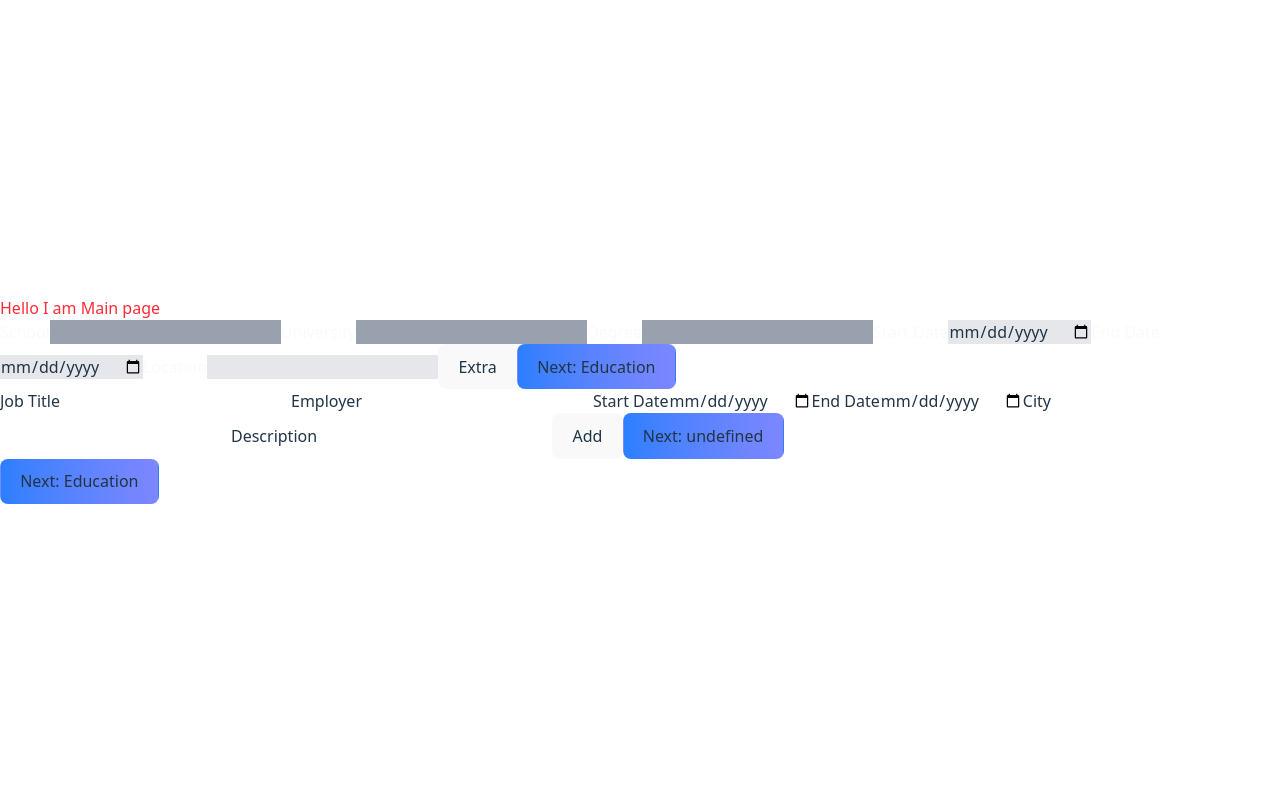
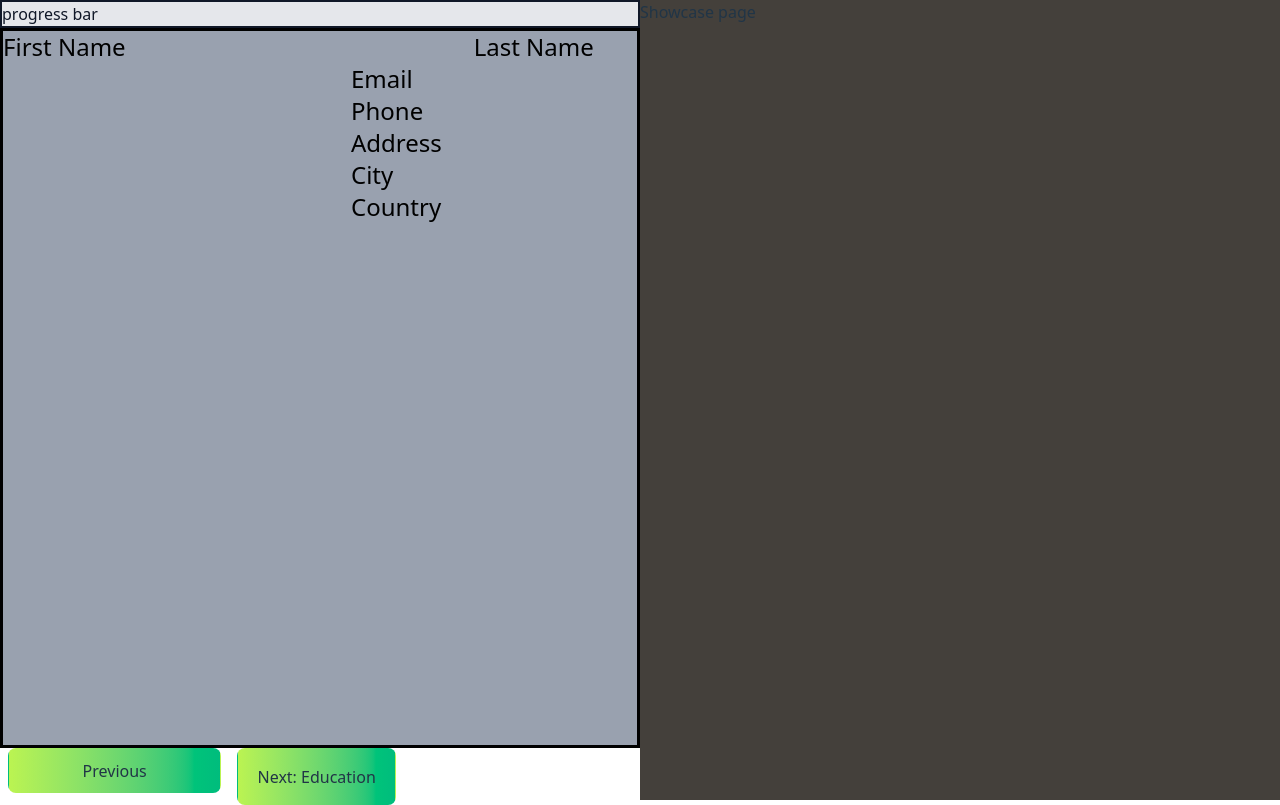
Before and after one commit to rohitjames77/proto_projects, a React (Vite) app: page / in a window 1280 px wide. Both pictures are taken after a click on the button "Let's Get Started". Built offline with nearby package versions, Linux system fonts and the light colour scheme.

Commit message:
Fix all form's toggle logic and rendering issue

```diff
--- a/src/changeForm.jsx
+++ b/src/changeForm.jsx
@@ -1,48 +1,37 @@
 export default function FormForwardButton({ idArr, formId, setFormId }) {
   const handleOnClick = function () {
-    setFormId(formId + 1);
+    setFormId((formId) => formId + 1);
+
+    console.log("after click: " + formId);
+    console.log(typeof formId);
   };
+  console.log("before click: " + formId);
+
    const buttonPlaceholder = idArr[formId];
   const handlePrevOnClick = function () {
-    setFormId(formId - 1);
+    setFormId((formId) => formId - 1);
   };
 
-  if (formId >= 1) {
+
   return (
-      <>
-        <button id="prevForm" className="" onClick={handlePrevOnClick}>
-          {"Back"}{" "}
-        </button>
+    <div
+      className="w-full h-full flex flex-row gap-4"
+      id="form-forward-container "
+    >
+      <button
+        id="prevForm"
+        className="bg-gradient-to-r from-lime-300 to-emerald-500 w-1/3 h-auto ml-2 mb-3"
+        onClick={handlePrevOnClick}
+      disabled ={formId<1}
+      >Previous</button>
       <button
         id="formForwardButton"
-          className="bg-gradient-to-r from-blue-500 to-indigo-400 hover:bg-violet-600 focus:outline-2 focus:outline-offset-2 focus:outline-violet-500 active:bg-violet-700 "
+        className="bg-gradient-to-r from-lime-300 to-emerald-500 focus:outline-2 focus:outline-offset-2 focus:outline-violet-500 active:bg-violet-700 "
         onClick={handleOnClick}
-          disabled={formId===idArr.length}
-        >
-          {"Next: " + buttonPlaceholder}
-
-        </button>
-      </>
-    );
-  }
-
-return (
-    <button
-      id="formForwardButton"
-      className="bg-gradient-to-r from-blue-500 to-indigo-400 hover:bg-violet-600 focus:outline-2 focus:outline-offset-2 focus:outline-violet-500 active:bg-violet-700 "
-      onClick={handleOnClick}
+        disabled={formId>=3}
       >
         {"Next: " + buttonPlaceholder}
       </button>
+    </div>
   );
-
-
-
-
-
-
-
-
-
-
 }
--- a/src/educationForm.jsx
+++ b/src/educationForm.jsx
@@ -41,13 +41,10 @@ export default function EducationForm({
         degree3: { value: "" },
       })
     );
-    console.log(educationInfo);
+  }
 
-
-    //
-    }
-
-    };
+};
+console.log('educationInfo:'+ educationInfo);
 
     if (clickstatus){
       return (
@@ -147,12 +144,9 @@ export default function EducationForm({
      )
     }
 
-console.log(educationInfo.school2);
-
-
-
   return (
-    <div className="" id="education-form-container">
+    <div className="bg-gray-50 w-full h-[90vh] border-3 border-solid border-black-500 text-black text-2xl flex flex-col" id="education-parent-container">
+     <div id="education-form-container">
       <label htmlFor="school" className="text-gray-50">
         School
       </label>
@@ -231,8 +225,10 @@ console.log(educationInfo.school2);
       >
         Extra
       </button>
+      </div>
+      <div id="button-container" className="flex flex-row absolute inset-x-0 bottom-0 w-1/2 h-auto items-stretch">
 
-      <FormForwardButton formId={formId} setFormId={setFormId} idArr={idArr} />
+    </div>
     </div>
   );
 }
--- a/src/form.jsx
+++ b/src/form.jsx
@@ -3,11 +3,15 @@ import FormForwardButton from "./changeForm";
 import PersonalForm from "./personalForm";
 import EducationForm from "./educationForm";
 import WorkExperienceForm from "./workExperienceForm";
+import SummaryForm from "./summary";
 
-export default function MainForm() {
-  const idArr = ["Education", "Work experience", "Summary", "Save"];
-  const [formId, setFormId] = useState(0);
-  console.log(formId);
+
+
+
+export default function MainForm({formId, setFormId}) {
+
+
+
   const [personalInfo, setPersonalInfo] = useState({
     firstName: "",
     lastName: "",
@@ -22,13 +26,13 @@ export default function MainForm() {
     school: "",
     degree: "",
     university: "",
-    university2: "",
     city: "",
     startDate: "",
     endDate: "",
     location: "",
   });
-  console.log(educationInfo);
+console.log(educationInfo);
+
 
   const [workExperience, setWorkexp] = useState({
     jobTitle: "",
@@ -38,69 +42,59 @@ export default function MainForm() {
     city: "",
     description: "",
   });
-  console.log(workExperience);
+
 
   const [summary, setSummary] = useState("");
+console.log('formId in Form: '+formId);
 
-  if (formId === 1) {
+  if (formId === 1 ) {
     return (
-      <>
+
         <EducationForm
           personalInfo={personalInfo}
           formId={formId}
           setFormId={setFormId}
-          idArr={idArr}
           educationInfo={educationInfo}
           setEducationInfo={setEducationInfo}
         />
-      </>
+
     );
   }
 
-  if (formId === 2) {
+  if (formId ===2 ) {
     return (
-      <>
+
        <WorkExperienceForm
         personalInfo={personalInfo}
         setPersonalInfo={setPersonalInfo}
-        idArr={idArr}
         workExperience={workExperience}
         setWorkexp={setWorkexp}
-        educationInfo={educationInfo}
+
       />
-      </>
+
     );
+
+  }
+
+  if(formId ===3 ){
+    return (
+      <SummaryForm summary ={summary} setSummary={setSummary} />
+    )
   }
 
 
+
+  console.log("formId is :" ,formId>1);
+
+
   return (
-    <div>
-      {/* <PersonalForm
+    <div className="flex flex-col" id="personal-form-container">
+      <PersonalForm
         personalInfo={personalInfo}
         setPersonalInfo={setPersonalInfo}
-      /> */}
-      <EducationForm
-        personalInfo={personalInfo}
-        formId={formId}
-        setFormId={setFormId}
-        idArr={idArr}
-        educationInfo={educationInfo}
-        setEducationInfo={setEducationInfo}
       />
-      <WorkExperienceForm
-        personalInfo={personalInfo}
-        setPersonalInfo={setPersonalInfo}
-        idArr={idArr}
-        workExperience={workExperience}
-        setWorkexp={setWorkexp}
-        educationInfo={educationInfo}
-      />
-      {/* <Test
-        personalInfo={personalInfo}
-        educationInfo={educationInfo}
-        workExperience={workExperience}
-      /> */}
-      <FormForwardButton formId={formId} setFormId={setFormId} idArr={idArr} />
+    <div id="button-container">
+    </div>
     </div>
   );
 }
--- a/src/main.jsx
+++ b/src/main.jsx
@@ -1,7 +1,7 @@
 import { StrictMode } from 'react'
 import { createRoot } from 'react-dom/client'
 import './index.css'
-import MainForm from './form.jsx'
+
 import WelcomePage from './welcomePage.jsx'
 
 createRoot(document.getElementById('root')).render(
--- a/src/mainPage.jsx
+++ b/src/mainPage.jsx
@@ -1,12 +1,25 @@
+import { useState } from "react";
 import MainForm from "./form"
+import ProgressBar from "./progressBar"
+import ShowCasePage from "./showCasePage"
+import FormForwardButton from "./changeForm";
+
+
+
+
 
 export default function MainPage (){
+    const [formId, setFormId] = useState(0);
+    const idArr = ["Education", "Work experience", "Summary", "Save"];
 
 return (
-    <>
-    <p className="text-red-500 text-[16px]">Hello I am Main page</p>
-     <MainForm />
-</>
+    <div id="main-page-container" className=" h-screen w-screen flex flex-row ">
+<div id="progess-form-container" className="flex flex-col h-screen w-1/2">
+<ProgressBar/>
+     <MainForm  formId={formId} setFormId={setFormId}/>
+     <FormForwardButton  formId={formId} setFormId={setFormId} idArr={idArr}/>
+     </div>
+     <ShowCasePage/>
+</div>
 )
-0
 }
--- a/src/personalForm.jsx
+++ b/src/personalForm.jsx
@@ -7,7 +7,7 @@ export default function PersonalForm({ personalInfo, setPersonalInfo }) {
   };
 
   return (
-    <div className="" id="personal-form-container">
+    <div className="bg-gray-400 w-full h-[90vh] border-3 border-solid border-black-500 text-black text-2xl " id="personal-form-container ">
       <form className="" id="personal-form">
         <label htmlFor="first-name">First Name</label>
         <input
--- a/src/progressBar.jsx
+++ b/src/progressBar.jsx
@@ -1,4 +1,4 @@
-import {useState} from 'react';
+
 
 
 
@@ -6,7 +6,14 @@ import {useState} from 'react';
 
 
 export default function ProgressBar (){
+    return(
+        <div  id='progress-bar' className='w-full h-[10vh] bg-gray-200 text-9x1 text-gray-900 border-2 border-solid border-black-500 col-start-1 col-end-1 row-start-1'>
 
+
+progress bar
+
+        </div>
+    )
 
 
 
--- a/src/showCasePage.jsx
+++ b/src/showCasePage.jsx
@@ -0,0 +1,13 @@
+export default function ShowCasePage (){
+    return (
+<div id="form-showcase-container" className="bg-stone-700 w-1/2 h-full text-9x1 row-start-2 col-start-2 col-end-3 ">
+
+Showcase page
+
+
+</div>
+
+
+
+    )
+}
--- /dev/null
+++ b/src/summary.jsx
@@ -0,0 +1,15 @@
+
+export default function SummaryForm({summary,setSummary}){
+  const handleOnChange = function (event) {
+    const { id, value } = event.target;
+    setSummary({ ...summary, [id]: value });
+  };
+return(
+
+<textarea id="summary-form" className="" onChange={handleOnChange} required maxLength={200}>
+
+</textarea>
+
+)
+
+}
--- a/src/workExperienceForm.jsx
+++ b/src/workExperienceForm.jsx
@@ -24,19 +24,27 @@ export default function WorkExperienceForm({
     if (!clickstatus) {
       setWorkexp(
         Object.defineProperties(workExperience, {
-          jobTitle: { value: "" },
-          employer: { value: "" },
-          startDate: { value: "" },
-          endDate: { value: "" },
-          city: { value: "" },
-          description: { value: "" },
+          jobTitle2: { value: "" },
+          jobTitle3: { value: "" },
+          employer2: { value: "" },
+          employer3: { value: "" },
+          startDate2: { value: "" },
+          startDate3: { value: "" },
+          endDate2: { value: "" },
+          endDate3: { value: "" },
+          city2: { value: "" },
+          city3: { value: "" },
+          description2: { value: "" },
+          description3: { value: "" },
         })
       );
+      console.log(workExperience);
     }
   };
 
-  if(clickstatus){
+  if (clickstatus) {
     return (
+      <div id="experience-form-container">
         <div id="extraExperienceForm" className="">
           <label htmlFor="" className="">
             Job Title
@@ -44,7 +52,7 @@ export default function WorkExperienceForm({
           <input
             type="text"
             maxLength={40}
-        id="jobTitle2"
+            id="jobTitle"
             className=""
             value={workExperience.jobTitle2}
             onChange={handleOnChange}
@@ -56,7 +64,7 @@ export default function WorkExperienceForm({
           </label>
           <input
             type="text"
-        id="employer2"
+            id="employer"
             className=""
             value={workExperience.employer2}
             onChange={handleOnChange}
@@ -67,7 +75,7 @@ export default function WorkExperienceForm({
           </label>
           <input
             type="date"
-        id="startDate2"
+            id="startDate"
             className=""
             value={workExperience.startDate2}
             onChange={handleOnChange}
@@ -78,7 +86,7 @@ export default function WorkExperienceForm({
           </label>
           <input
             type="date"
-        id="endDate2"
+            id="endDate"
             className=""
             value={workExperience.endDate2}
             onChange={handleOnChange}
@@ -87,7 +95,7 @@ export default function WorkExperienceForm({
           <label htmlFor="city">City </label>
           <input
             type="text"
-        id="city2"
+            id="city"
             className=""
             value={workExperience.city2}
             onChange={handleOnChange}
@@ -95,7 +103,7 @@ export default function WorkExperienceForm({
           <label htmlFor="description">Description </label>
           <input
             type="text"
-        id="description2"
+            id="description"
             className=""
             value={workExperience.description2}
             onChange={handleOnChange}
@@ -106,17 +114,30 @@ export default function WorkExperienceForm({
             className=""
             id="add-work-exp"
             onClick={handleOnClick}
-      >{clickstatus?'Back':'ADD'}
+          >
+            {clickstatus ? "Back" : "ADD"}
           </button>
-    <ExtraExperienceForm2 workExperience={workExperience} setWorkexp={setWorkexp} />
-     <ExtraExperienceForm3 workExperience={workExperience} setWorkexp={setWorkexp} />
+          <ExtraExperienceForm2
+            workExperience={workExperience}
+            setWorkexp={setWorkexp}
+          />
+          <ExtraExperienceForm3
+            workExperience={workExperience}
+            setWorkexp={setWorkexp}
+          />
 
-      <FormForwardButton formId={formId} setFormId={setFormId} idArr={idArr} />
+          <FormForwardButton
+            formId={formId}
+            setFormId={setFormId}
+            idArr={idArr}
+          />
         </div>
-
-  )}
+      </div>
+    );
+  }
 
   return (
+    <div id="experience-form-container">
       <div id="extraExperienceForm" className="">
         <label htmlFor="" className="">
           Job Title
@@ -189,7 +210,12 @@ export default function WorkExperienceForm({
         >
           Add
         </button>
-      <FormForwardButton formId={formId} setFormId={setFormId} idArr={idArr} />
+      </div>
+      <div
+        id="button-container"
+        className="flex flex-row absolute inset-x-0 bottom-0 w-1/2 h-auto items-stretch"
+      >
+      </div>
     </div>
   );
 }
```
Lines whose indentation alone changed are shown as unchanged.
